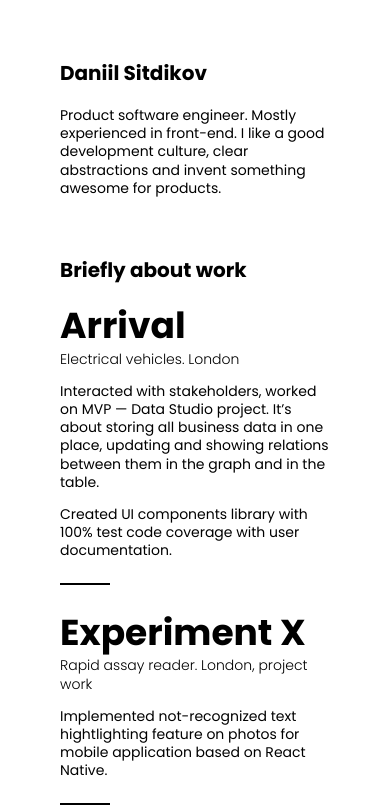
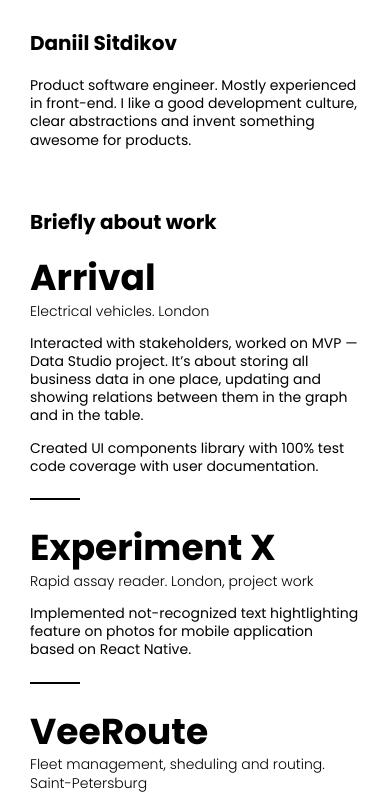
Before and after one commit to Danilqa/sitdikov, a React app: page / in a window 390 px wide. Shown: the top 807 px of the page. Built offline with nearby package versions, Linux system fonts and the light colour scheme.

Commit message:
app: added mobile paddings

```diff
--- a/src/components/app.styles.ts
+++ b/src/components/app.styles.ts
@@ -1,6 +1,8 @@
 import styled from 'styled-components';
 import { size } from '../styles/mixins';
 import { Theme } from './app.theme';
+
+const mobilePadding = size(Theme.wrapper.padding / 2);
 
 export const Wrapper = styled.div`
     display: flex;
@@ -8,4 +10,8 @@
     max-width: ${size(Theme.wrapper.width)};
     margin: 0 auto;
     padding: ${size(Theme.wrapper.padding)} ${size(Theme.wrapper.padding)} 0 ${size(Theme.wrapper.padding)};
+
+    @media screen and (max-width: ${size(Theme.breakpoints.mobile)}) {
+        padding: ${mobilePadding} ${mobilePadding} 0 ${mobilePadding};
+    }
 `;
```
